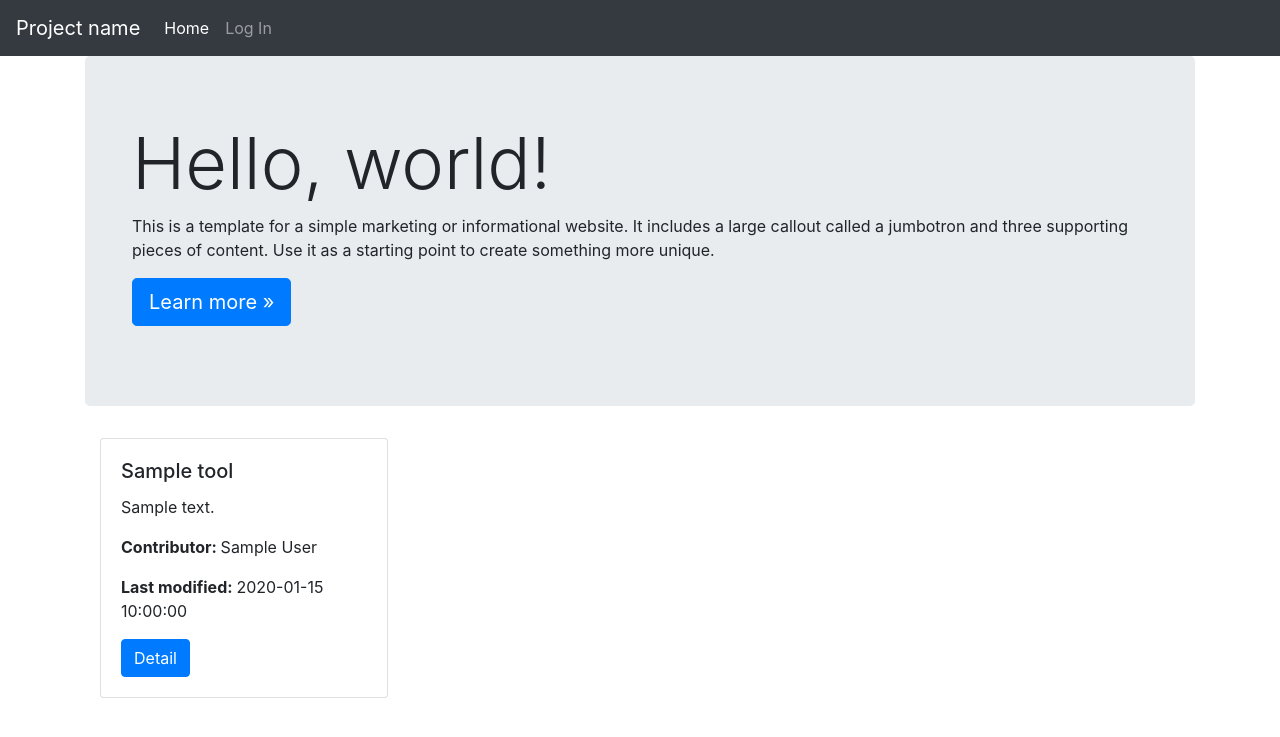
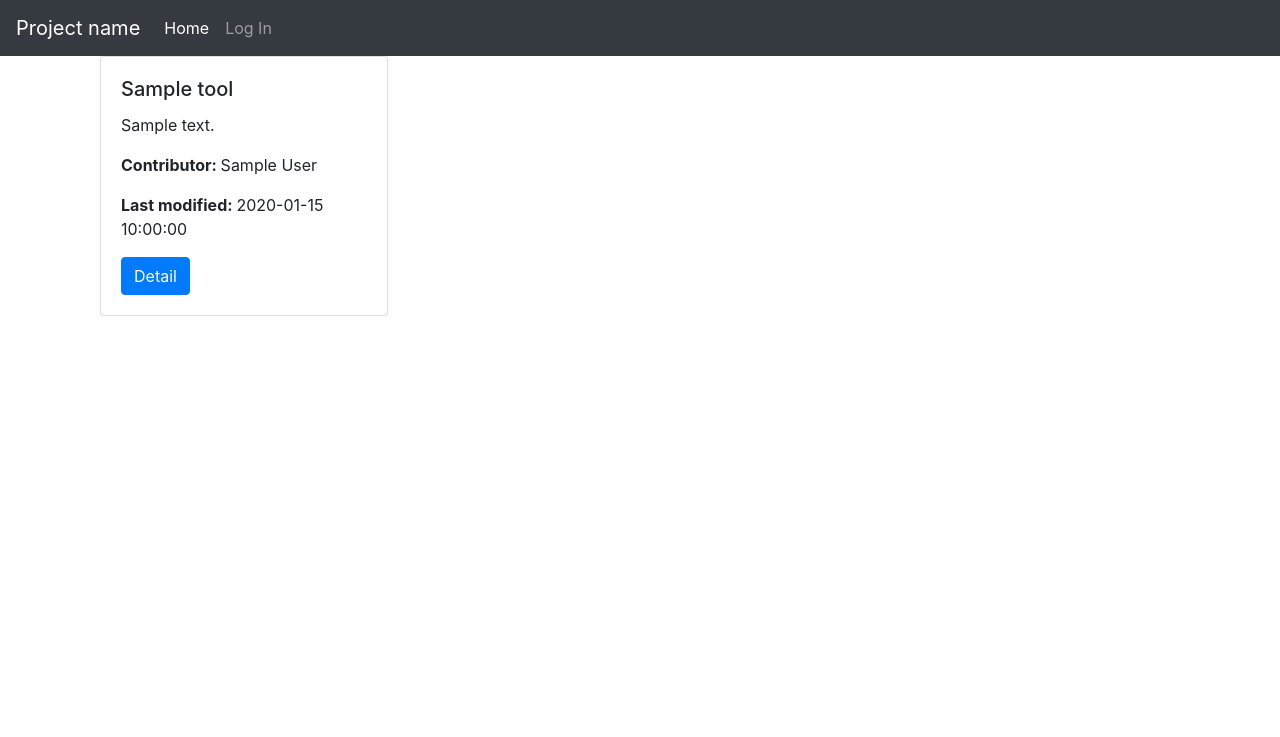
Before and after one commit to clowder-framework/catalog, a Flask app: page / in a window 1280 px wide. Shown: the top 737 px of the page. Run offline with Flask 2, Linux system fonts and the light colour scheme; a database or web service that is not in the repository returns one stand-in record (values such as "Sample title"); some libraries are stand-ins or nearby versions.

Commit message:
move homepage to pages

```diff
--- a/transformations/__init__.py
+++ b/transformations/__init__.py
@@ -3,6 +3,7 @@ import os
 from flask import Flask, render_template
 
 from . import auth
+from . import pages
 from transformations.db import get_db
 
 
@@ -10,6 +11,7 @@ def create_app(test_config=None):
     # create and configure the app
     app = Flask(__name__, instance_relative_config=True)
     app.register_blueprint(auth.bp)
+    app.register_blueprint(pages.bp)
     app.config.from_mapping(
         SECRET_KEY='dev',
         DATABASE=os.path.join(app.instance_path, 'transformations.mongo'),
@@ -32,13 +34,4 @@ def create_app(test_config=None):
     from . import db
     db.init_app(app)
 
-    # a simple home page
-    @app.route('/')
-    def home():
-        db = get_db()
-        collection = db["toolscatalog"]
-        tools = collection.tools.find()
-
-        return render_template('home.html', tools = tools)
-
     return app
--- /dev/null
+++ b/transformations/pages.py
@@ -0,0 +1,15 @@
+from flask import (
+    Blueprint, render_template
+)
+from transformations.db import get_db
+
+bp = Blueprint('pages', __name__)
+
+
+@bp.route('/')
+def home():
+    db = get_db()
+    collection = db["toolscatalog"]
+    tools = collection.tools.find()
+
+    return render_template('pages/home.html', tools = tools)
--- a/transformations/templates/main.html
+++ b/transformations/templates/main.html
@@ -34,8 +34,8 @@
     </button>
     <div class="collapse navbar-collapse" id="navbarCollapse">
       <ul class="navbar-nav mr-auto">
-        <li class="nav-item {% if request.endpoint == 'home' %} active {% endif %}">
-          <a class="nav-link" href="{{ url_for('home') }}">Home</a>
+        <li class="nav-item {% if request.endpoint == 'pages.home' %} active {% endif %}">
+          <a class="nav-link" href="{{ url_for('pages.home') }}">Home</a>
         </li>
         {% if g.user %}
           <li class="nav-item"><span>{{ g.user['username'] }}</span>
--- a/transformations/templates/home.html
+++ b/transformations/templates/pages/home.html
@@ -2,14 +2,6 @@
 {% block title %}Home{% endblock %}
 {% block content %}
 
-      <!-- Main jumbotron for a primary marketing message or call to action -->
-      <div class="jumbotron">
-        <div class="container">
-          <h1 class="display-3">Hello, world!</h1>
-          <p>This is a template for a simple marketing or informational website. It includes a large callout called a jumbotron and three supporting pieces of content. Use it as a starting point to create something more unique.</p>
-          <p><a class="btn btn-primary btn-lg" href="#" role="button">Learn more &raquo;</a></p>
-        </div>
-      </div>
 
 <div class="container">
   <div class="row">
```
